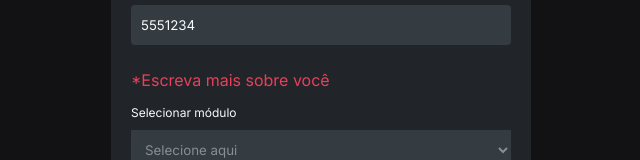
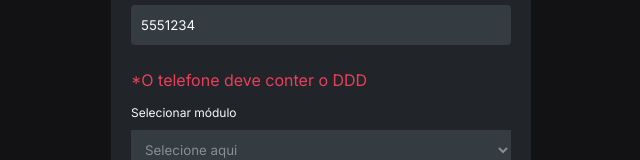
Before and after one commit to Kenzie-Academy-Brasil-Developers/https-github.com-Kenzie-Academy-Brasil-Developers-react-entrega-kenzie-hub-Nataspitz, a React (Vite) app in the folder my-react-app/: page /cadastro in a window 1280 px wide. Both pictures are taken after typing "Sample", "name@example.com", "Sample123", "Sample123", "Sample", "5551234" into the empty fields and a click on the button "Cadastrar". Shown: the part 831-991 px from the top of the page, without its empty margins (319-959 px from the left). Built offline with nearby package versions, Linux system fonts and the light colour scheme.

Commit message:
fix: corrige Link

```diff
--- a/my-react-app/src/components/form/login/FormLogin.jsx
+++ b/my-react-app/src/components/form/login/FormLogin.jsx
@@ -19,8 +19,8 @@ export function FormLogin() {
             const { data } = await api.post("/sessions", form)
             const userId = data.user.id
 
-            localStorage.setItem("@TOKEN", JSON.stringify(data.token))
-            localStorage.setItem("@USERID", JSON.stringify(userId))
+           localStorage.setItem("@TOKEN", JSON.stringify(data.token))
+          localStorage.setItem("@USERID", JSON.stringify(userId))
 
             setTimeout(() =>{
                 navFromDashboard(`/perfil`)
@@ -32,7 +32,6 @@ export function FormLogin() {
 
     function subimt(form) {
         login(form);
-        console.log();
     }
 
     return(
--- a/my-react-app/src/components/form/register/FormRegister.jsx
+++ b/my-react-app/src/components/form/register/FormRegister.jsx
@@ -1,6 +1,6 @@
 import { StyleForm } from "../StyleForm";
 import { useForm } from "react-hook-form";
-import { RegisterSchema } from "./RegisterSchema";
+import { registerSchema } from "./RegisterSchema";
 import { zodResolver } from "@hookform/resolvers/zod";
 import { StyleRestriction } from "../StyleRestriction";
 import { useNavigate } from "react-router-dom";
@@ -10,14 +10,13 @@ import 'react-toastify/dist/ReactToastify.css';
 
 export function FormRegister() {
     const { register, handleSubmit, formState: { errors } } = useForm({
-        resolver: zodResolver(RegisterSchema)
+        resolver: zodResolver(registerSchema)
     })
     const navFromLogin = useNavigate()
 
    async function registerUser(form) {
         try {
-            const { data } = await api.post("/users", form)
-            console.log(data);
+            await api.post("/users", form)
             toast.success("Sua conta foi criada com sucesso")
             setTimeout(() =>{
                 navFromLogin("/")
@@ -25,6 +24,7 @@ export function FormRegister() {
         } catch (error) {
             toast.error("dados já cadastrados")
         }
+        console.log(form);
     }
 
     async function submit(form) {
@@ -50,7 +50,7 @@ export function FormRegister() {
             {errors.bio ? <StyleRestriction>{ errors.bio.message }</StyleRestriction> : null }
             <label htmlFor="tel">Contato</label>
             <input type="tel" placeholder="Opção para contato"  { ...register("contact") }/>
-            {errors.contact ? <StyleRestriction>{ errors.bio.message }</StyleRestriction> : null }
+            {errors.contact ? <StyleRestriction>{ errors.contact.message }</StyleRestriction> : null }
             <label htmlFor="select">Selecionar módulo</label>
             <select   { ...register("course_module") }>
                 <option value="">Selecione aqui</option>
--- a/my-react-app/src/components/form/register/RegisterSchema.js
+++ b/my-react-app/src/components/form/register/RegisterSchema.js
@@ -1,6 +1,6 @@
 import { z, string } from "zod";
 
-export const RegisterSchema = z.object({
+export const registerSchema = z.object({
     name: z.string().min(3, "*O nome precisa de pelo 3 caracteres."),
     email: z.string().min(1,"*O e-mail é obrigatório.").email("*Forneça um e-mail válido."),
     password: z.string().min(8, "*A senha deve conter no mínimo 8 caracteres")
@@ -9,7 +9,7 @@ export const RegisterSchema = z.object({
     .regex(/(?=.*?[#?!@$%^&*-])/, "*É necessário pelo menos um caracter especial (@#%$-)")
     .regex(/(?=.*?[0-9])/, "*É necessário pelo menos um número"),
     confirm_password: z.string().min(1, "*Por favor confirme sua senha"),
-    bio: string().min(10, "*Escreva mais sobre você"),
+   bio: string().min(10, "*Escreva mais sobre você"),
     contact: string().length(11, "*O telefone deve conter o DDD"),
     course_module: string().nonempty("*Selecione um módulo"),
 }).refine(({ password, confirm_password }) => password === confirm_password, {
--- a/my-react-app/src/components/sectionForm/SectionForm.jsx
+++ b/my-react-app/src/components/sectionForm/SectionForm.jsx
@@ -1,7 +1,7 @@
 import { Link } from "react-router-dom";
 import { StyleSectionForm } from "./StyleSectionForm";
 
-export function SectionForm({ title, text, children, span, button }) {
+export function SectionForm({ title, text, children, span, buttonName }) {
     return(
         <StyleSectionForm  >
             {
@@ -19,7 +19,7 @@ export function SectionForm({ title, text, children, span, button }) {
                     span
                     ? <div className="container__login">
                         { span && <span>{ span }</span>}
-                        { button &&<Link to={"/cadastro"} className="buttonLogin"> { button }</Link>}
+                        { buttonName &&<Link to={"/cadastro"} className="buttonLogin"> { buttonName }</Link>}
                        </div>
                     : null
 
--- a/my-react-app/src/pages/login/Login.jsx
+++ b/my-react-app/src/pages/login/Login.jsx
@@ -11,8 +11,8 @@ export function Login() {
                     <img src={ logo } alt="Logo do KeenzieHub" />
                 </header>
                 <main>
-                    <SectionForm title={"Login"} span={"Ainda não possui uma conta?"} button={"Cadastre-se"} >
-                        <FormLogin />
+                    <SectionForm title={"Login"} span={"Ainda não possui uma conta?"} buttonName={"Cadastre-se"} >
+                        <FormLogin  />
                     </SectionForm>
                 </main>
             </StyleContainerForm>
--- a/my-react-app/src/routes/RoutesMain.jsx
+++ b/my-react-app/src/routes/RoutesMain.jsx
@@ -2,11 +2,13 @@ import { Routes, Route } from "react-router-dom";
 import { Login } from "../pages/login/Login";
 import { Register } from "../pages/register/Register";
 import { Dashboard } from "../pages/dashboard/Dashboard";
+import { useState } from "react";
 
 export function RoutesMain() {
+
     return(
         <Routes>
-            <Route path="/" element={ <Login  /> }/>
+            <Route path="/" element={ <Login /> }/>
             <Route path="/cadastro" element={ <Register /> }/>
             <Route path="/perfil" element={ <Dashboard /> }/>
         </Routes>
```
